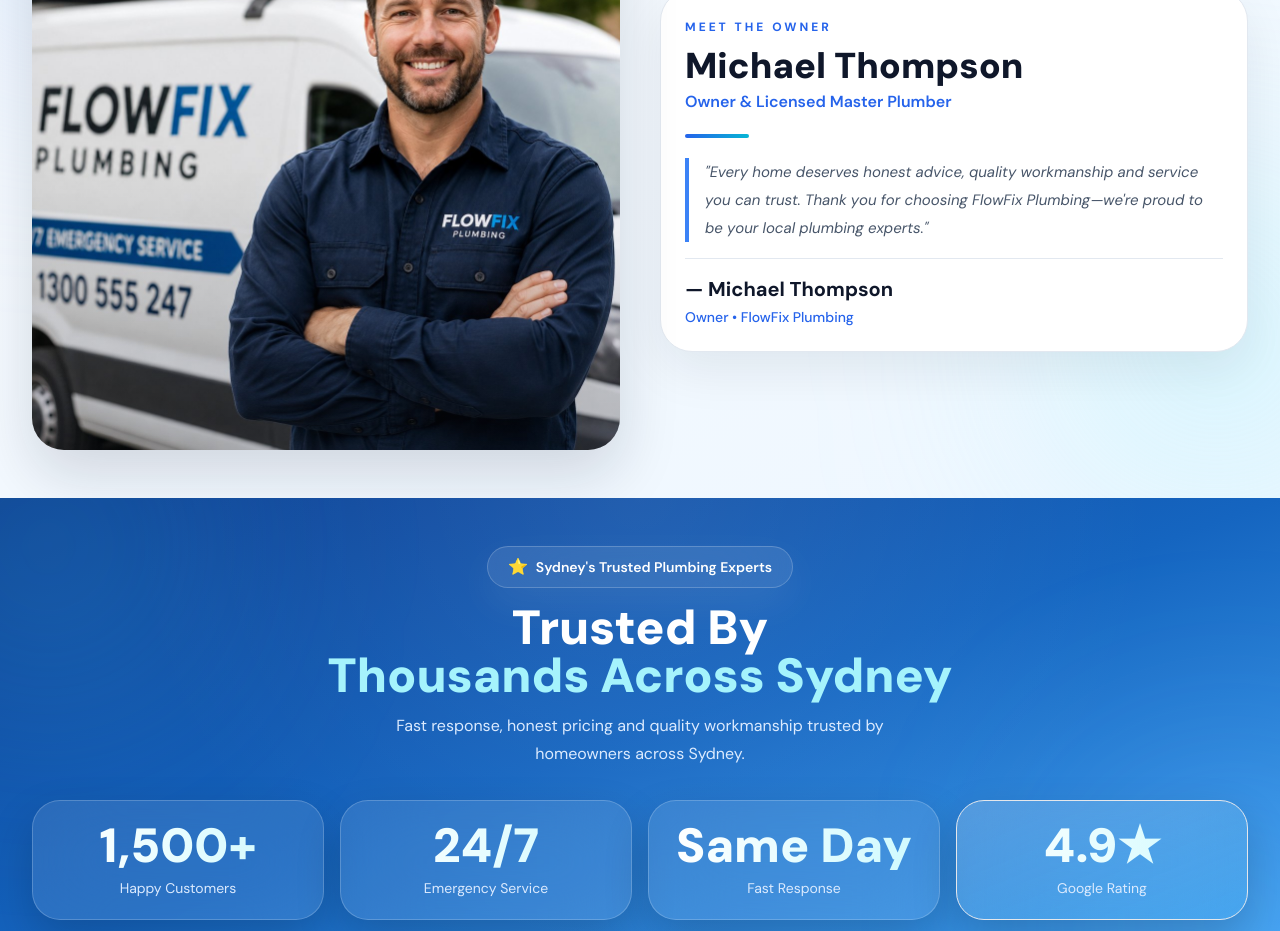
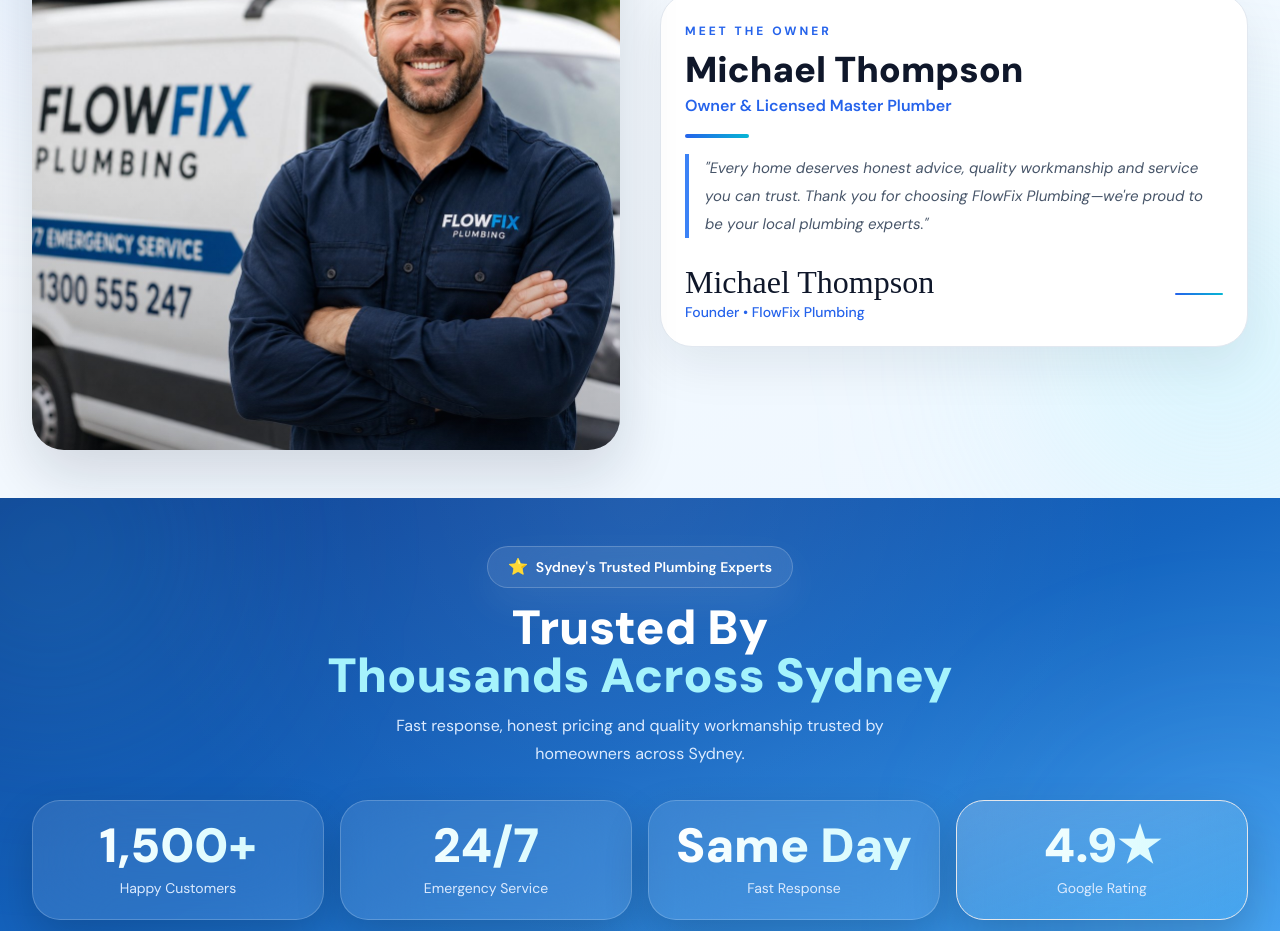
Before and after one commit to gopremiumstudio/flowfix-plumbing-demo, a React (Vite) app: page / in a window 1280 px wide. Shown: the part 2800-3731 px from the top of the page. Built offline with nearby package versions, Linux system fonts and the light colour scheme.

Commit message:
Update meet the owner section

```diff
--- a/src/pages/HomePage.jsx
+++ b/src/pages/HomePage.jsx
@@ -490,25 +490,33 @@ variant: 'default'
     Owner & Licensed Master Plumber
   </p>
 
-          <div className="mt-5 h-1 w-16 rounded-full bg-gradient-to-r from-blue-600 to-cyan-500"></div>
+  <div className="mt-4 h-1 w-16 rounded-full bg-gradient-to-r from-blue-600 to-cyan-500"></div>
 
-          <blockquote className="mt-5 border-l-4 border-blue-500 pl-4 italic text-[15px] leading-7 text-slate-600">
+  <blockquote className="mt-4 border-l-4 border-blue-500 pl-4 italic text-[15px] leading-7 text-slate-600">
     "Every home deserves honest advice, quality workmanship and service you can trust. Thank you for choosing FlowFix Plumbing—we're proud to be your local plumbing experts."
   </blockquote>
 
-          <div className="mt-4 pt-4 border-t border-slate-200">
+  <div className="mt-4 pt-3 flex items-center justify-between">
 
-            <p className="text-xl font-bold text-slate-900">
-              — Michael Thompson
+    <div>
+      <p
+        className="text-[32px] leading-none text-slate-900"
+        style={{ fontFamily: "'Dancing Script', cursive" }}
+      >
+        Michael Thompson
       </p>
 
-            <p className="mt-1 text-blue-600 text-sm font-medium">
-              Owner • FlowFix Plumbing
+      <p className="text-sm text-blue-600 font-medium mt-1">
+        Founder • FlowFix Plumbing
       </p>
+    </div>
+
+    <div className="w-12 h-[2px] rounded-full bg-gradient-to-r from-blue-600 to-cyan-500"></div>
 
   </div>
 
 </div>
+
 
       </motion.div>
 
```
Lines whose indentation alone changed are shown as unchanged.
